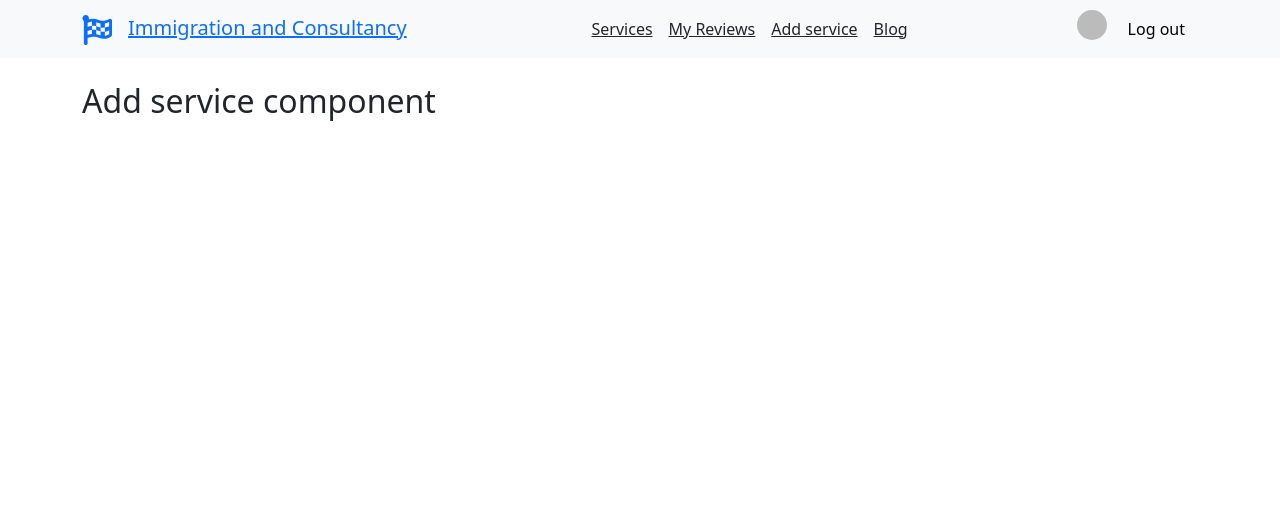
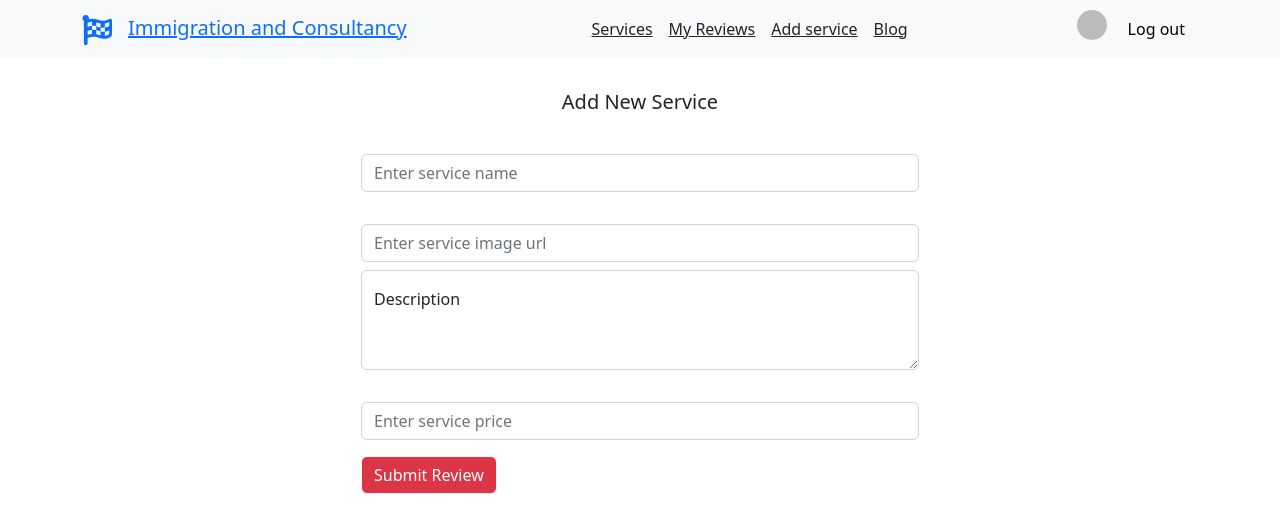
Before and after one commit to SharmiNMooN/immigration-and-consultancy, a React (Create React App) app: page /add-service in a window 1280 px wide. Shown: the top 532 px of the page. Built offline with nearby package versions, Linux system fonts and the light colour scheme; no server answers; sample sign-in values are in the browser's storage.

Commit message:
add title of every different component

```diff
--- a/src/pages/AddReview/AddReview.js
+++ b/src/pages/AddReview/AddReview.js
@@ -31,9 +31,7 @@ const AddReview = ({ serviceId }) => {
         console.error(error);
         setError(error.message);
       })
-      .finally(() => {
-        // setLoading(false);
-      });
+      .finally(() => {});
   };
   return (
     <div className="mt-2">
--- a/src/pages/AddService/AddService.js
+++ b/src/pages/AddService/AddService.js
@@ -1,9 +1,113 @@
-import React from "react";
+import React, { useState } from "react";
+import { Button, FloatingLabel, Form, Spinner } from "react-bootstrap";
+import toast from "react-hot-toast";
 
 const AddService = () => {
+  document.title = "Add service";
+  const [error, setError] = useState("");
+  const [isLoading, setIsLoading] = useState(false);
+  const token = localStorage.getItem("token");
+
+  const handleSubmit = (event) => {
+    event.preventDefault();
+    const form = event.target;
+    const name = form.name.value;
+    const description = form.description.value;
+    const image = form.image.value;
+    const price = form.price.value;
+
+    const payload = {
+      name,
+      image,
+      description,
+      price,
+    };
+    console.log({ payload });
+    fetch(`${process.env.REACT_APP_SERVER_BASEURL}/services`, {
+      method: "POST",
+      headers: {
+        "content-type": "application/json",
+        Authorization: `Bearer ${token}`,
+      },
+      body: JSON.stringify(payload),
+    })
+      .then((res) => res.json())
+      .then((result) => {
+        console.log(`service added...`, result);
+        toast.success("New Service Added Successfully");
+        setError("");
+        form.reset();
+      })
+      .catch((error) => {
+        console.error(error);
+        setError(error.message);
+      })
+      .finally(() => {
+        setIsLoading(false);
+      });
+  };
   return (
-    <div>
-      <h2>Add service component</h2>
+    <div className="mt-2">
+      <h5 className="text-center">Add New Service </h5>
+      {isLoading ? (
+        <div className="text-center">
+          <Spinner className="" animation="border" variant="warning" />
+        </div>
+      ) : (
+        ""
+      )}
+      <Form onSubmit={handleSubmit} className="w-50 m-auto w-sm-100">
+        <Form.Group className="text-white" controlId="formBasicName">
+          <Form.Label>Name</Form.Label>
+          <Form.Control
+            name="name"
+            type="text"
+            className="border-4"
+            placeholder="Enter service name"
+            required
+          />
+        </Form.Group>
+        <Form.Group className="mb-2 text-white" controlId="formBasicImage">
+          <Form.Label>Image URL</Form.Label>
+          <Form.Control
+            name="image"
+            type="text"
+            className="border-4"
+            placeholder="Enter service image url"
+            required
+          />
+        </Form.Group>
+        <>
+          <FloatingLabel controlId="floatingTextarea2" label="Description">
+            <Form.Control
+              as="textarea"
+              name="description"
+              required
+              placeholder="Description of the service"
+              style={{ height: "100px" }}
+            />
+          </FloatingLabel>
+        </>
+        <Form.Group className="mb-2 text-white" controlId="formBasicPrice">
+          <Form.Label>Price</Form.Label>
+          <Form.Control
+            name="price"
+            type="number"
+            className="border-4"
+            placeholder="Enter service price"
+            required
+          />
+        </Form.Group>
+
+        <Button
+          variant="danger"
+          className="border-4 mt-2 border-light me-2"
+          type="submit"
+        >
+          Submit Review
+        </Button>
+        <Form.Text className="text-danger me-4">{error}</Form.Text>
+      </Form>
     </div>
   );
 };
--- a/src/pages/Auth/Login/Login.js
+++ b/src/pages/Auth/Login/Login.js
@@ -8,6 +8,8 @@ import { GoogleAuthProvider, GithubAuthProvider } from "firebase/auth";
 import { FaGoogle, FaGithub } from "react-icons/fa";
 
 const Login = () => {
+  document.title = "Login";
+
   const [error, setError] = useState("");
   const { signIn, setLoading } = useContext(AuthContext);
   const navigate = useNavigate();
--- a/src/pages/Auth/Register/Register.js
+++ b/src/pages/Auth/Register/Register.js
@@ -7,6 +7,8 @@ import { Link } from "react-router-dom";
 import { AuthContext } from "../../../contexts/AuthProvider/AuthProvider";
 
 const Register = () => {
+  document.title = "Registration";
+
   const [error, setError] = useState("");
   const [accepted, setAccepted] = useState(false);
   const { createUser, updateUserProfile } = useContext(AuthContext);
--- a/src/pages/Blog/Blog.js
+++ b/src/pages/Blog/Blog.js
@@ -1,4 +1,6 @@
 const Blog = () => {
+  document.title = "Blog";
+
   return (
     <div className="container bg-light  mt-4 ">
       <div className="card mb-3">
--- a/src/pages/Home/Home.js
+++ b/src/pages/Home/Home.js
@@ -5,6 +5,8 @@ import Service from "../Service/Service";
 import Slider from "../shared/Slider/Slider";
 import Card from "react-bootstrap/Card";
 const Home = () => {
+  document.title = "Home";
+
   const { data: AllServices } = useLoaderData();
   console.log(AllServices);
   return (
--- a/src/pages/MyReview/MyReview.js
+++ b/src/pages/MyReview/MyReview.js
@@ -4,6 +4,7 @@ import Card from "react-bootstrap/Card";
 import { FaEdit, FaStar, FaTrash } from "react-icons/fa";
 import toast from "react-hot-toast";
 const MyReview = () => {
+  document.title = "My Reviews";
   const [reviewes, setReviewes] = useState([]);
   const [isLoading, setIsLoading] = useState(false);
   const token = localStorage.getItem("token");
--- a/src/pages/ServiceDetails/ServiceDetails.js
+++ b/src/pages/ServiceDetails/ServiceDetails.js
@@ -6,6 +6,8 @@ import Review from "../Review/Review";
 import { AuthContext } from "../../contexts/AuthProvider/AuthProvider";
 import AddReview from "../AddReview/AddReview";
 const ServiceDetails = () => {
+  document.title = "Service Details";
+
   const { data } = useLoaderData();
   const { service, reviews } = data;
   const { user } = useContext(AuthContext);
--- a/src/pages/Services/Services.js
+++ b/src/pages/Services/Services.js
@@ -3,6 +3,8 @@ import { useLoaderData } from "react-router-dom";
 import { Col, Row } from "react-bootstrap";
 import Service from "../Service/Service";
 const Home = () => {
+  document.title = "Services";
+
   const { data: AllServices } = useLoaderData();
   console.log(AllServices);
   return (
```
